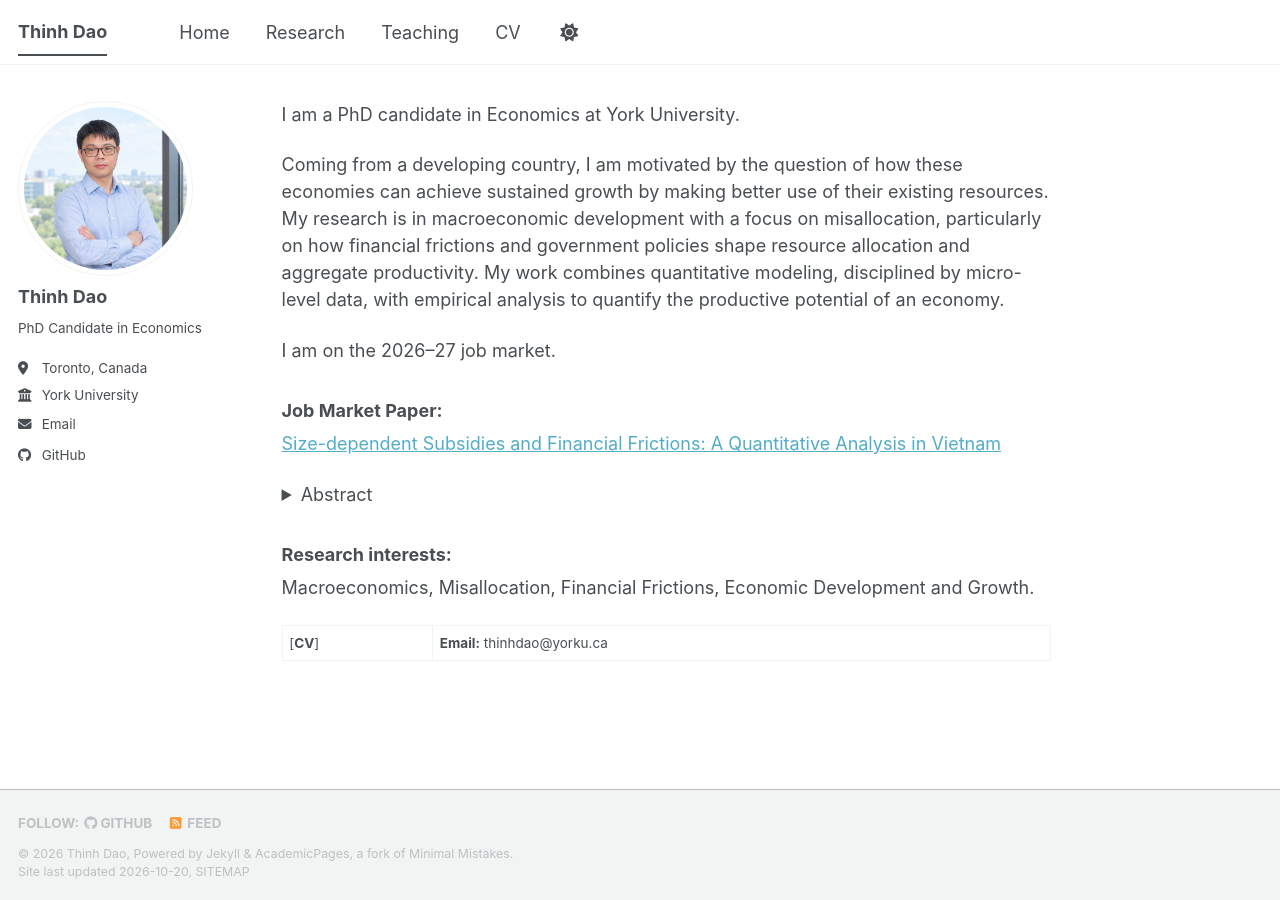
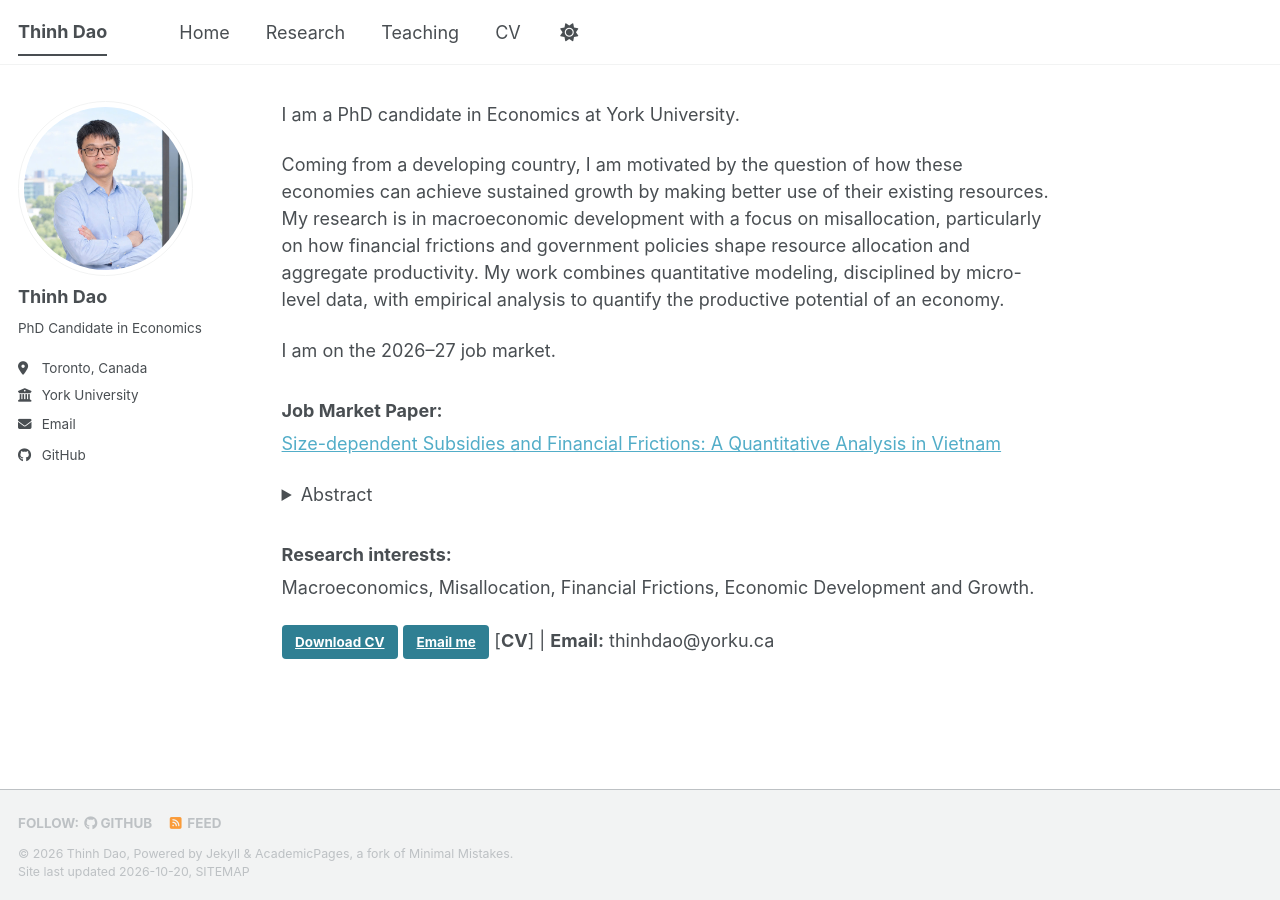
Before and after one commit to thinh-dao-econ/thinh-dao-econ.github.io, a Jekyll site: the page built from _pages/about.md, in a window 1280 px wide. Built offline with Jekyll 4.4.1, drawn with Linux system fonts in a browser that asks for light colours; a style sheet for code colours, icons or effects is not loaded.

Commit message:
Add CV download link and email button to about page

```diff
--- a/_pages/about.md
+++ b/_pages/about.md
@@ -26,4 +26,5 @@ Motivated by a policy in Vietnam that capped short-term lending rates for small
 ### Research interests:
 Macroeconomics, Misallocation, Financial Frictions, Economic Development and Growth.
 
+[Download CV](/files/Dao_CV.pdf){: .btn .btn--primary} [Email me](mailto:thinhdao@yorku.ca){: .btn .btn--primary}
 [**CV**] | **Email:** thinhdao@yorku.ca
```
